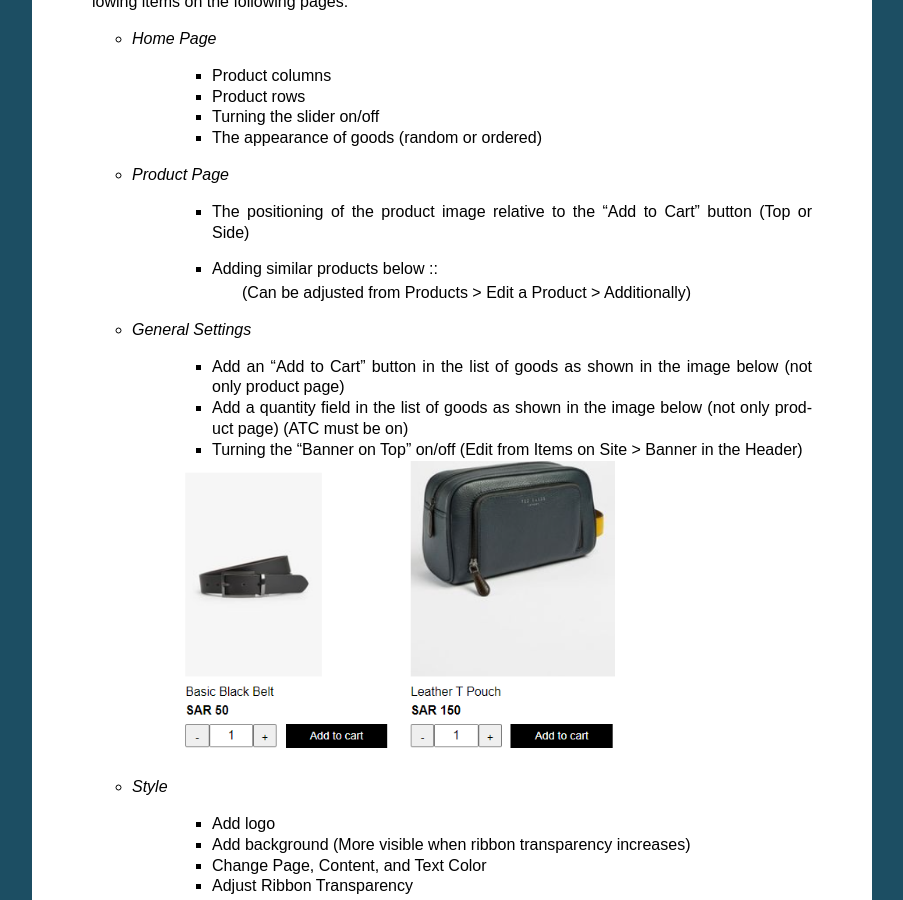
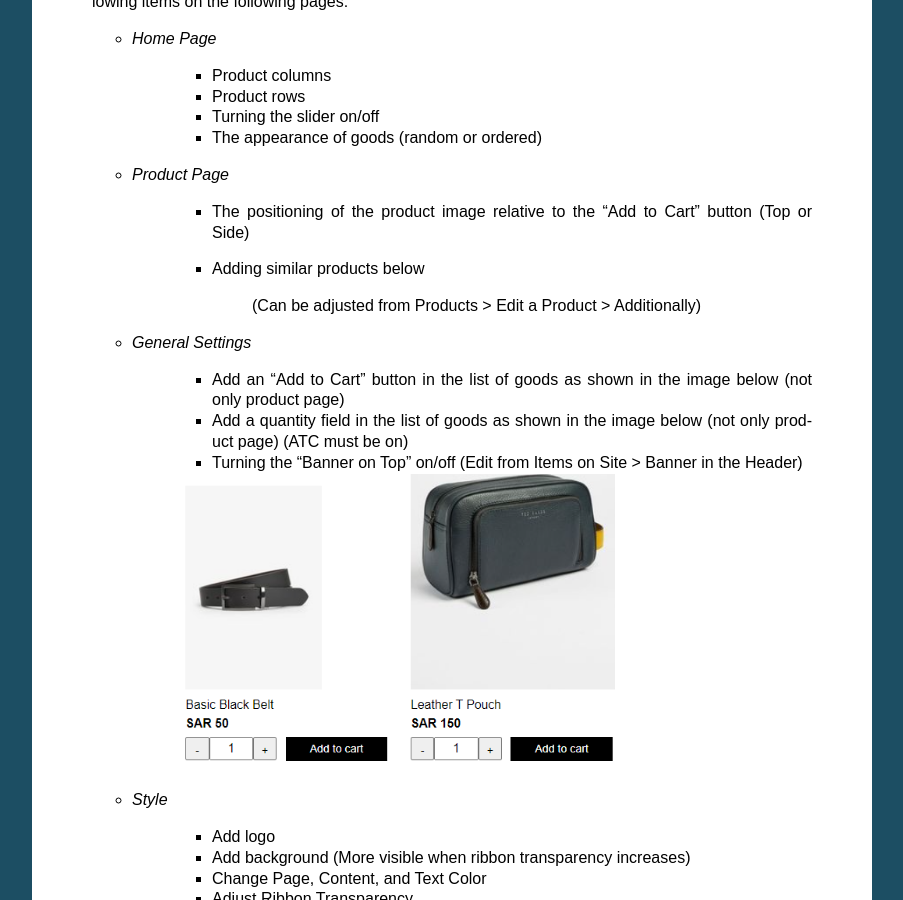
Before and after one commit to KhalilMayyasi/WBDocumentation, a Sphinx documentation site: the page built from docs/Components.rst, in a window 1280 px wide and 900 px high, scrolled down 720 px. Shown: the whole window, without its empty margins (198-1101 px from the left). Built offline with Sphinx 7.4.7, drawn with Linux system fonts in a browser that asks for light colours.

Commit message:
removed unnecessary colon

```diff
--- a/docs/Components.rst
+++ b/docs/Components.rst
@@ -33,7 +33,8 @@ Main Menu(s)
    * *Product Page*
 
       * The positioning of the product image relative to the “Add to Cart” button (Top or Side)
-      * Adding similar products below ::
+      * Adding similar products below
+
          (Can be adjusted from Products > Edit a Product > Additionally)
 
    * *General Settings*
```
